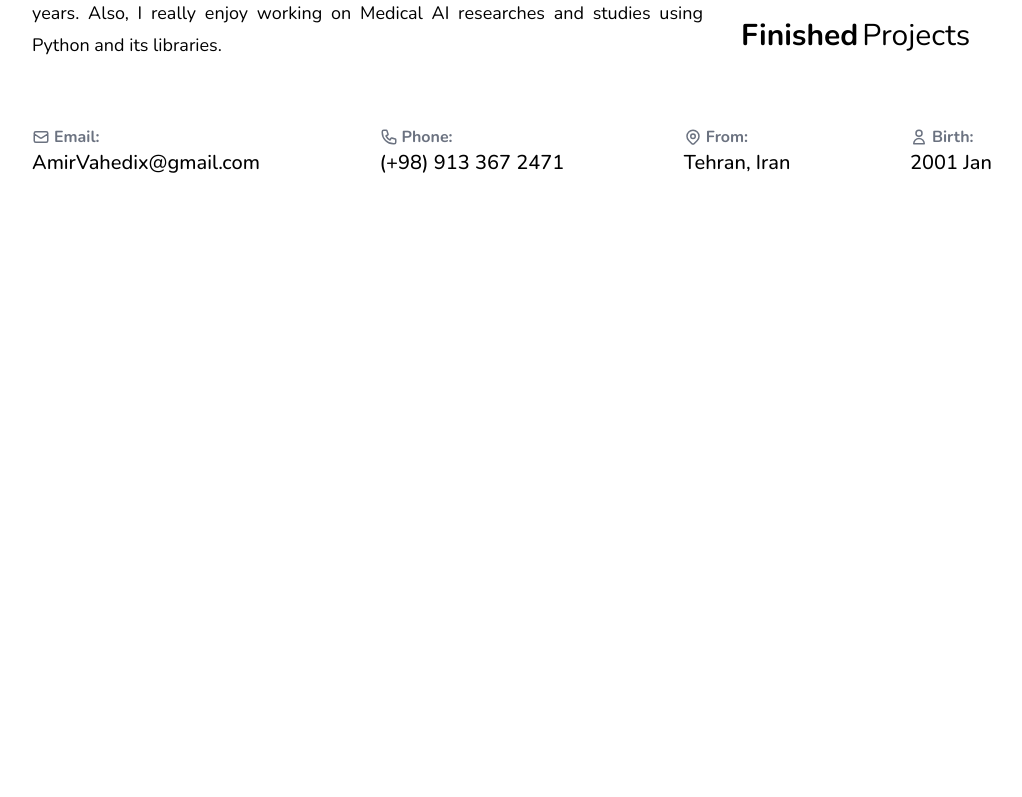
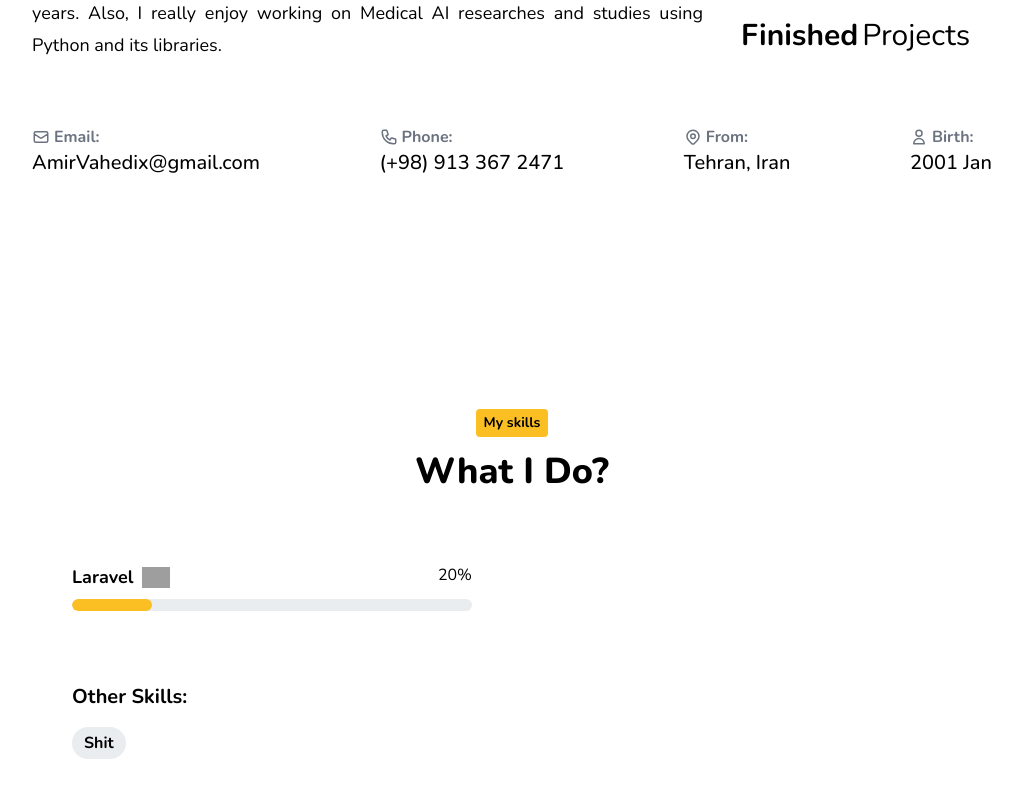
Before and after one commit to AmirVahedix/amirvahedix.github.io, a Next.js app: page / in a window 1280 px wide. Shown: the part 1163-1960 px from the top of the page, without its empty margins (128-1150 px from the left). Before the commit the page ends 1532 px from the top, so only its background shows below. Built offline with nearby package versions, Linux system fonts and the light colour scheme; grey boxes are pictures that could not be loaded.

Commit message:
Designed Skills section

```diff
--- a/app/globals.css
+++ b/app/globals.css
@@ -1,3 +1,22 @@
 @tailwind base;
 @tailwind components;
 @tailwind utilities;
+
+@layer utilities {
+  html {
+    scroll-behavior: smooth;
+  }
+
+  body::-webkit-scrollbar {
+    width: 0.2em;
+  }
+
+  body::-webkit-scrollbar-thumb {
+    background-color: #010101;
+  }
+
+  input,
+  textarea {
+    box-shadow: none !important;
+  }
+}
--- a/app/page.tsx
+++ b/app/page.tsx
@@ -2,6 +2,7 @@
 
 import About from "@/components/About/About";
 import Landing from "@/components/Landing";
+import Skills from "@/components/Skills";
 // import About from "@/Sections/Index/About";
 // import Skills from "@/Sections/Index/Skills";
 // import Portfolio from "@/Sections/Index/Portfolio";
@@ -25,10 +26,11 @@ export default function HomePage() {
 
       <About aboutRef={aboutRef} />
 
+      <Skills />
+
       {/*
 
 
-      <Skills skills={props.skills} otherSkills={props.otherSkills} />
 
       <Portfolio portfolioRef={portfolioRef} portfolios={props.portfolios} />
 
--- /dev/null
+++ b/components/Skills.tsx
@@ -0,0 +1,24 @@
+import Heading from "./Heading";
+import OtherSkillsItem from "./Skills/OtherSkillsItem";
+import SkillItem from "./Skills/SkillItem";
+
+export default function Skills() {
+  return (
+    <div>
+      <Heading title="What I Do?" badge="My skills" />
+      <div className="flex flex-col items-center pb-10">
+        <div className="w-11/12 lg:w-3/4 h-full flex items-center justify-around">
+          <div className="flex flex-wrap w-full">
+            <SkillItem title={"Laravel"} icon={"Shit"} percent={20} />
+          </div>
+        </div>
+        <div className="mt-12 w-11/12 lg:w-3/4 px-4 md:px-10">
+          <h5 className="text-xl font-bold">Other Skills:</h5>
+          <div className="flex mt-4">
+            <OtherSkillsItem title="Shit" />
+          </div>
+        </div>
+      </div>
+    </div>
+  );
+}
--- /dev/null
+++ b/components/Skills/OtherSkillsItem.tsx
@@ -0,0 +1,11 @@
+type Props = {
+  title: string;
+};
+
+export default function OtherSkillsItem({ title }: Props) {
+  return (
+    <span className="rounded-full font-bold bg-lightgray py-1 px-3 text-black mr-2">
+      {title}
+    </span>
+  );
+}
--- /dev/null
+++ b/components/Skills/SkillItem.tsx
@@ -0,0 +1,27 @@
+type Props = {
+  title: string;
+  icon: string;
+  percent: number;
+};
+
+export default function SkillItem({ title, icon, percent }: Props) {
+  return (
+    <div className="w-full md:w-1/2 flex flex-col px-4 lg:px-10 py-6">
+      <div className="flex justify-between">
+        <div className="flex items-center">
+          <h5 className="mr-2 text-lg font-bold">{title}</h5>
+          <img src={icon} alt="" className="w-7" />
+        </div>
+        <span>{percent}%</span>
+      </div>
+      <div>
+        <div className="relative rounded-full bg-lightgray h-3 mt-2 overflow-hidden">
+          <span
+            className="absolute left-0 rounded-full bg-yellow h-3"
+            style={{ width: `${percent}%` }}
+          />
+        </div>
+      </div>
+    </div>
+  );
+}
```
